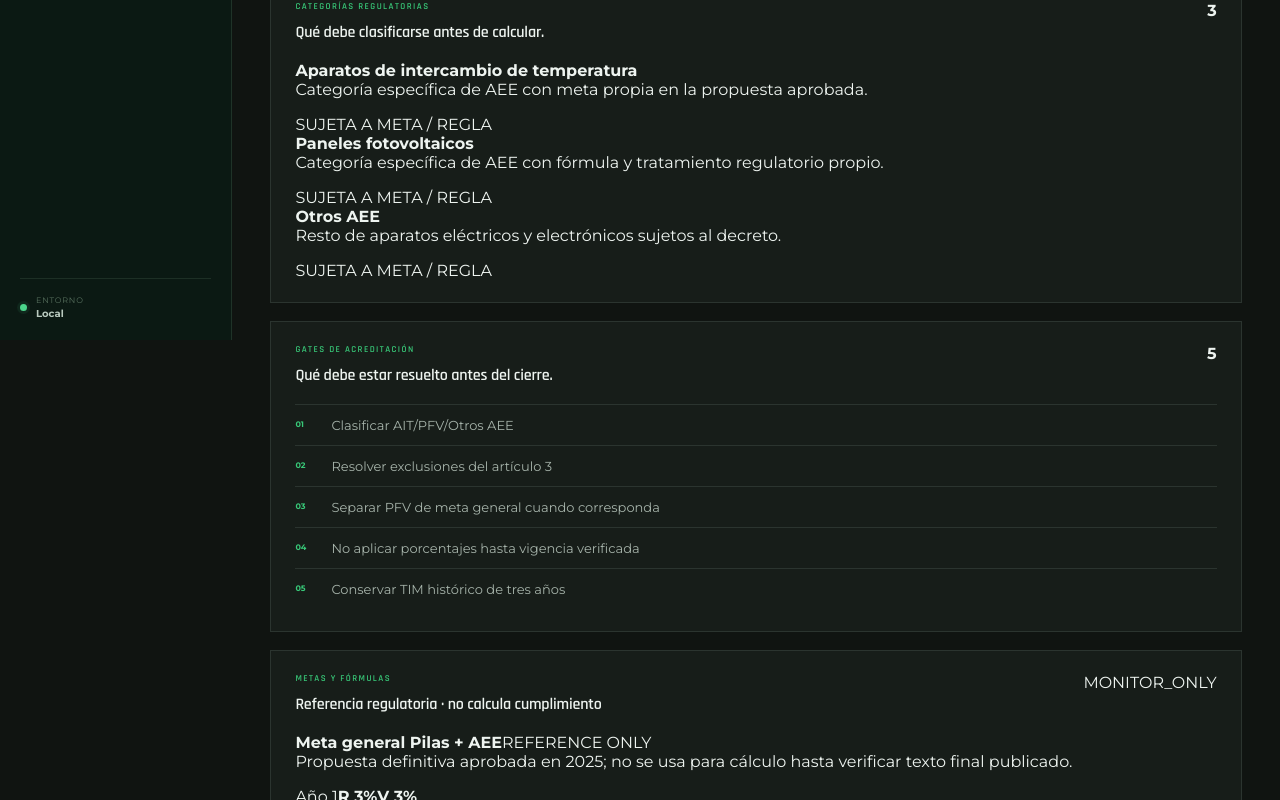
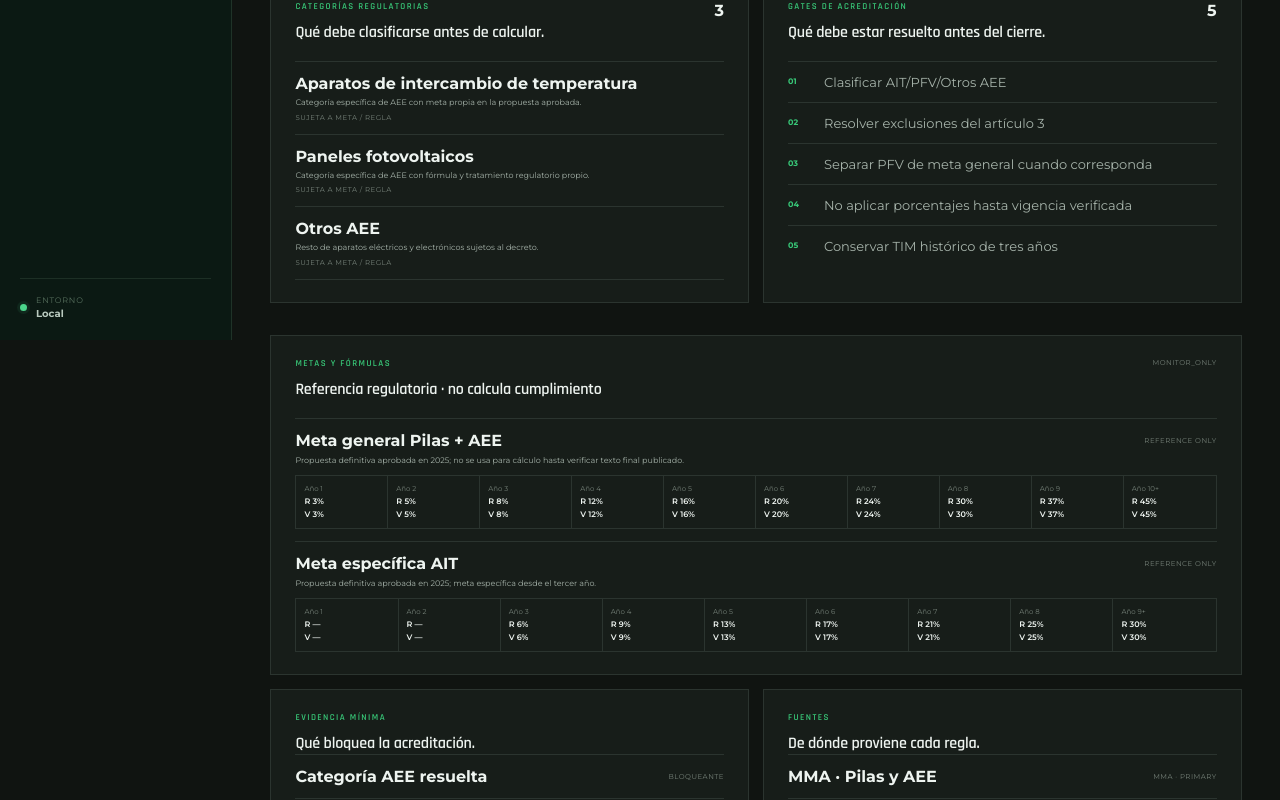
Before and after one commit to traviscomber/recycla, a Next.js app: page /productos/aee-raee in a window 1280 px wide. Shown: the part 460-1260 px from the top of the page. Built offline with nearby package versions, Linux system fonts and the light colour scheme.

Commit message:
style: add dense regulatory rule pack views

```diff
--- a/src/app/globals.css
+++ b/src/app/globals.css
@@ -3107,3 +3107,117 @@ h1{font-weight:500;letter-spacing:-.035em}
     min-width:0;
   }
 }
+
+
+/* REP rule pack depth */
+.rulePackGrid {
+  display:grid;
+  grid-template-columns:repeat(2,minmax(0,1fr));
+  gap:14px;
+  margin:14px 0;
+}
+
+.rulePackList,
+.rulePackEvidence,
+.rulePackSources {
+  display:grid;
+  border-top:1px solid var(--line);
+}
+
+.rulePackList > div,
+.rulePackEvidence > div,
+.rulePackSources > a {
+  display:grid;
+  gap:4px;
+  padding:12px 0;
+  border-bottom:1px solid var(--line);
+  text-decoration:none;
+  color:inherit;
+}
+
+.rulePackList p {
+  margin:0;
+  color:var(--text-soft);
+  font-size:8px;
+  line-height:1.45;
+}
+
+.rulePackList span,
+.rulePackEvidence span,
+.rulePackSources span,
+.rulePackPolicy,
+.rulePackTargetHead span {
+  color:var(--text-faint);
+  font-size:7px;
+  text-transform:uppercase;
+  letter-spacing:.07em;
+}
+
+.rulePackEvidence > div,
+.rulePackSources > a {
+  grid-template-columns:minmax(0,1fr) auto;
+  align-items:center;
+  gap:14px;
+}
+
+.rulePackTargets {
+  margin:14px 0;
+}
+
+.rulePackTargetGrid {
+  display:grid;
+  gap:12px;
+}
+
+.rulePackTargetGrid > article {
+  border-top:1px solid var(--line);
+  padding-top:12px;
+}
+
+.rulePackTargetHead {
+  display:flex;
+  justify-content:space-between;
+  gap:16px;
+  align-items:center;
+}
+
+.rulePackTargetGrid p {
+  margin:5px 0 10px;
+  color:var(--text-soft);
+  font-size:8px;
+}
+
+.rulePackSchedule {
+  display:grid;
+  grid-template-columns:repeat(auto-fit,minmax(88px,1fr));
+  border:1px solid var(--line);
+}
+
+.rulePackSchedule > div {
+  min-height:52px;
+  display:grid;
+  align-content:center;
+  gap:3px;
+  padding:8px;
+  border-right:1px solid var(--line);
+}
+
+.rulePackSchedule > div:last-child {
+  border-right:0;
+}
+
+.rulePackSchedule span {
+  color:var(--text-faint);
+  font-size:7px;
+}
+
+.rulePackSchedule b {
+  font-size:8px;
+  font-weight:600;
+}
+
+@media(max-width:820px){
+  .rulePackGrid {
+    grid-template-columns:1fr;
+  }
+}
```
